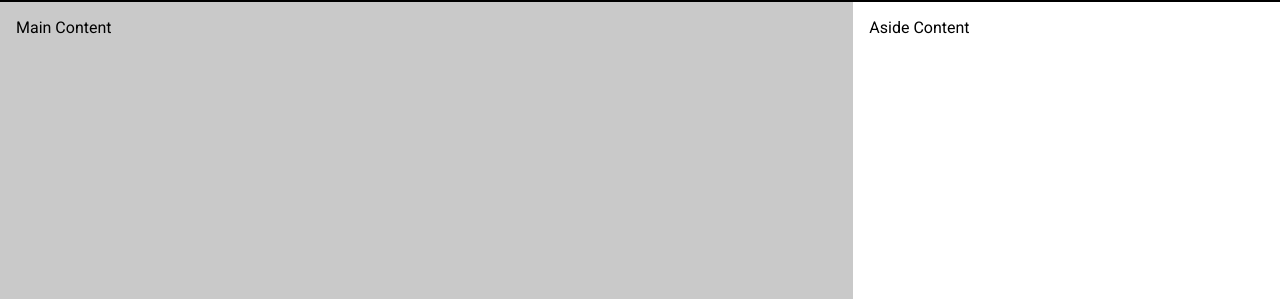
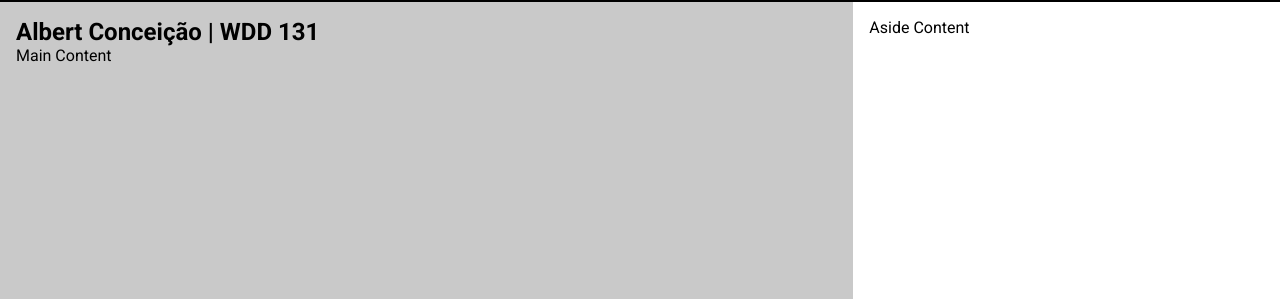
Before and after one commit to albertconceicao/wdd131, a plain HTML site: page week01/basic-layout.html in a window 1280 px wide. Shown: the part 158-457 px from the top of the page. Drawn offline with Linux system fonts and the light colour scheme.

Commit message:
fix: fixing html structure

```diff
--- a/week01/basic-layout.html
+++ b/week01/basic-layout.html
@@ -3,7 +3,7 @@
 <head>
     <meta charset="UTF-8">
     <meta name="viewport" content="width=device-width, initial-scale=1.0">
-    <title>Basic Layout</title>
+    <title>Albert Conceição | WDD 131</title>
     <link rel="stylesheet" href="styles/layout.css">
 </head>
 <body>
@@ -20,6 +20,7 @@
     </header>
     <main>
         <section>
+            <h1>Albert Conceição | WDD 131</h1>
             <p>Main Content</p>
         </section>
         <aside>
```
